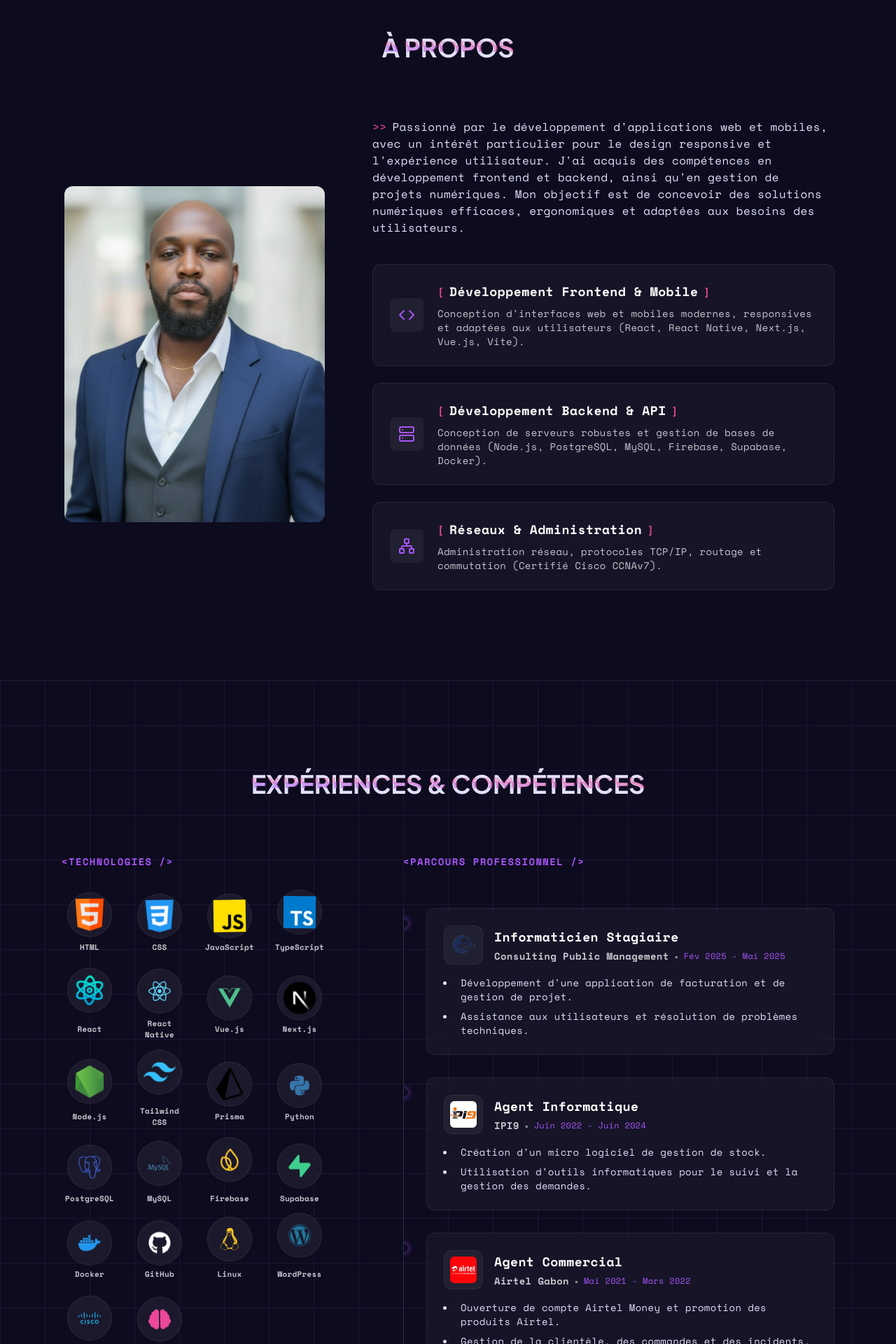
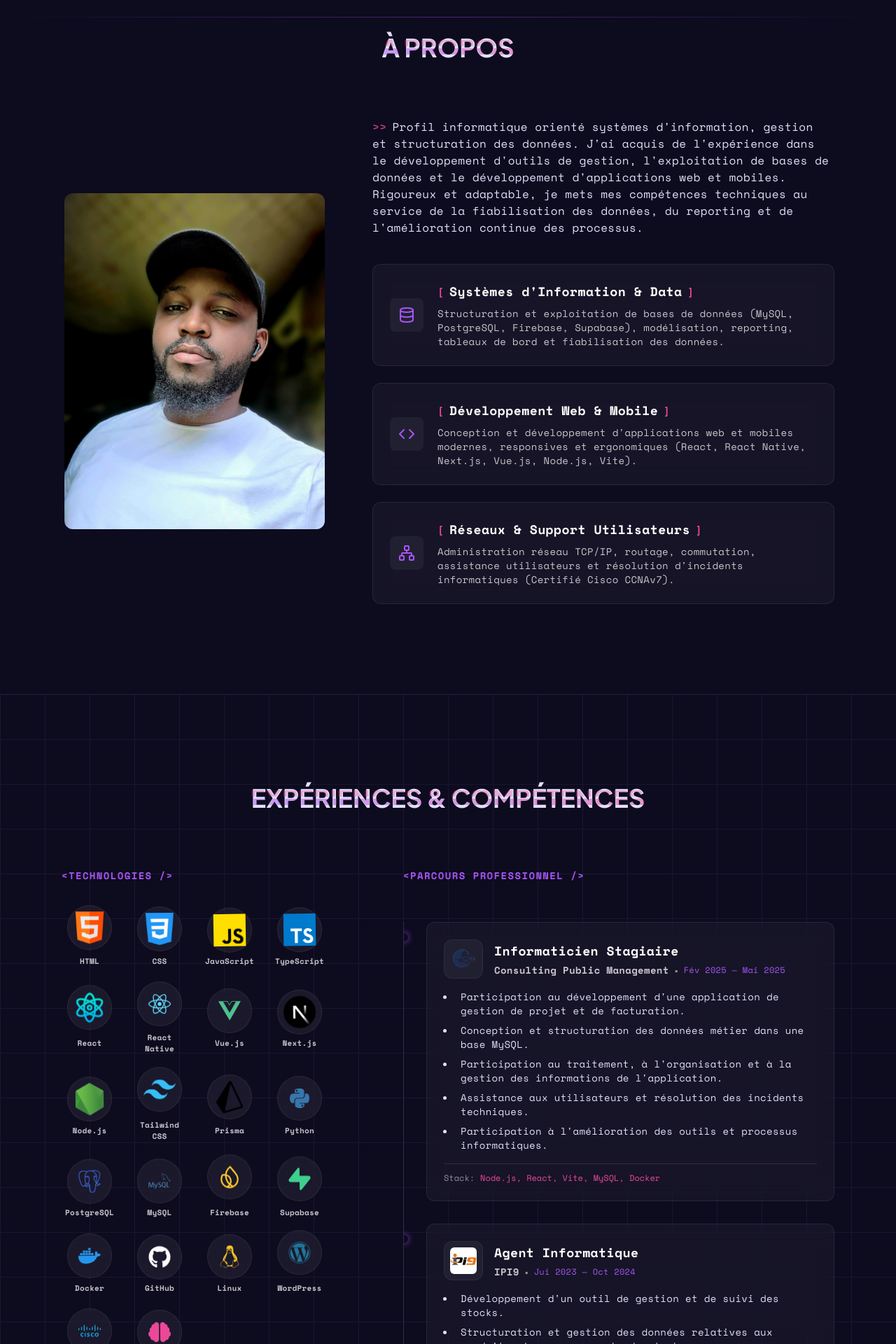
Before and after one commit to LaCsoN00/portfolio, a React (Vite) app: page / in a window 1280 px wide. Shown: the part 880-2800 px from the top of the page at 70% size. Built offline with nearby package versions, Linux system fonts and the light colour scheme.

Commit message:
feat: align portfolio content with CV (Assistant Data & SI, experiences, education & certifications)

```diff
--- a/src/components/About.tsx
+++ b/src/components/About.tsx
@@ -1,25 +1,24 @@
 import Title from "./Title"
-import img from '../assets/img.jpg'
-import { Code, Server, Network } from "lucide-react";
+import { Code, Network, Database } from "lucide-react";
 import { useScrollReveal } from "../hooks/useScrollReveal";
 
 const aboutSections = [
     {
         id: 1,
-        title: "Développement Frontend & Mobile",
-        description: "Conception d'interfaces web et mobiles modernes, responsives et adaptées aux utilisateurs (React, React Native, Next.js, Vue.js, Vite).",
+        title: "Systèmes d'Information & Data",
+        description: "Structuration et exploitation de bases de données (MySQL, PostgreSQL, Firebase, Supabase), modélisation, reporting, tableaux de bord et fiabilisation des données.",
+        icon: <Database className="w-6 h-6 text-[var(--accent-mid)]" />,
+    },
+    {
+        id: 2,
+        title: "Développement Web & Mobile",
+        description: "Conception et développement d'applications web et mobiles modernes, responsives et ergonomiques (React, React Native, Next.js, Vue.js, Node.js, Vite).",
         icon: <Code className="w-6 h-6 text-[var(--accent-mid)]" />,
     },
     {
-        id: 2,
-        title: "Développement Backend & API",
-        description: "Conception de serveurs robustes et gestion de bases de données (Node.js, PostgreSQL, MySQL, Firebase, Supabase, Docker).",
-        icon: <Server className="w-6 h-6 text-[var(--accent-mid)]" />,
-    },
-    {
         id: 3,
-        title: "Réseaux & Administration",
-        description: "Administration réseau, protocoles TCP/IP, routage et commutation (Certifié Cisco CCNAv7).",
+        title: "Réseaux & Support Utilisateurs",
+        description: "Administration réseau TCP/IP, routage, commutation, assistance utilisateurs et résolution d'incidents informatiques (Certifié Cisco CCNAv7).",
         icon: <Network className="w-6 h-6 text-[var(--accent-mid)]" />,
     },
 ];
@@ -41,8 +40,8 @@ const About = () => {
                     >
                         <div className="relative p-1 rounded-2xl bg-[var(--gradient)]">
                             <img
-                                src={img}
-                                alt="Luc-Jeeffel"
+                                src="/profil.jpeg"
+                                alt="Luc-Jeeffel MABALA MOUNGUENGUI"
                                 className="w-full h-[480px] object-cover object-[50%_15%] rounded-xl"
                             />
                         </div>
@@ -55,11 +54,10 @@ const About = () => {
                     >
                         <p className="text-sm md:text-base leading-relaxed text-center lg:text-left text-[var(--text-primary)] font-mono-label tracking-wide">
                             <span className="text-[var(--accent-pink)] mr-2">&gt;&gt;</span>
-                            Passionné par le développement d'applications web et mobiles, avec un intérêt
-                            particulier pour le design responsive et l'expérience utilisateur. J'ai acquis
-                            des compétences en développement frontend et backend, ainsi qu'en gestion de
-                            projets numériques. Mon objectif est de concevoir des solutions numériques
-                            efficaces, ergonomiques et adaptées aux besoins des utilisateurs.
+                            Profil informatique orienté systèmes d'information, gestion et structuration des données.
+                            J'ai acquis de l'expérience dans le développement d'outils de gestion, l'exploitation de bases de données
+                            et le développement d'applications web et mobiles. Rigoureux et adaptable, je mets mes compétences techniques
+                            au service de la fiabilisation des données, du reporting et de l'amélioration continue des processus.
                         </p>
                         <div className="space-y-6">
                             {aboutSections.map((section, i) => (
--- a/src/components/Experiences.tsx
+++ b/src/components/Experiences.tsx
@@ -1,5 +1,6 @@
 import Title from "./Title"
 import { useScrollReveal } from "../hooks/useScrollReveal"
+import { GraduationCap, Award, Globe } from "lucide-react"
 
 import imgCSS from "../assets/techno/css.png";
 import imgJS from "../assets/techno/js.png";
@@ -48,35 +49,72 @@ const experiences = [
         id: 1,
         role: "Informaticien Stagiaire",
         company: "Consulting Public Management",
-        period: "Fév 2025 - Mai 2025",
+        location: "Libreville, Gabon",
+        period: "Fév 2025 — Mai 2025",
         description: [
-            "Développement d'une application de facturation et de gestion de projet.",
-            "Assistance aux utilisateurs et résolution de problèmes techniques.",
+            "Participation au développement d'une application de gestion de projet et de facturation.",
+            "Conception et structuration des données métier dans une base MySQL.",
+            "Participation au traitement, à l'organisation et à la gestion des informations de l'application.",
+            "Assistance aux utilisateurs et résolution des incidents techniques.",
+            "Participation à l'amélioration des outils et processus informatiques.",
         ],
+        stack: "Node.js, React, Vite, MySQL, Docker",
         image: cpm,
     },
     {
         id: 2,
         role: "Agent Informatique",
         company: "IPI9",
-        period: "Juin 2022 - Juin 2024",
+        location: "Libreville, Gabon",
+        period: "Jui 2023 — Oct 2024",
         description: [
-            "Création d'un micro logiciel de gestion de stock.",
-            "Utilisation d'outils informatiques pour le suivi et la gestion des demandes.",
+            "Développement d'un outil de gestion et de suivi des stocks.",
+            "Structuration et gestion des données relatives aux produits et aux mouvements de stock.",
+            "Utilisation d'une base MySQL pour l'enregistrement et l'exploitation des données.",
+            "Suivi des demandes et traitement des informations associées.",
         ],
+        stack: "HTML, CSS, JavaScript, MySQL",
         image: ipi9,
     },
     {
         id: 3,
         role: "Agent Commercial",
         company: "Airtel Gabon",
-        period: "Mai 2021 - Mars 2022",
+        location: "Libreville, Gabon",
+        period: "Mai 2021 — Mar 2022",
         description: [
-            "Ouverture de compte Airtel Money et promotion des produits Airtel.",
-            "Gestion de la clientèle, des commandes et des incidents.",
-            "Communication et support client.",
+            "Gestion et traitement des demandes clients.",
+            "Collecte et vérification des informations nécessaires à l'ouverture des comptes (Airtel Money).",
+            "Gestion des incidents et communication avec les utilisateurs.",
+            "Promotion des produits et services auprès de la clientèle.",
         ],
+        stack: "",
         image: airtel,
+    },
+];
+
+const educationList = [
+    {
+        id: 1,
+        degree: "Diplôme de Technicien Supérieur (DTS) | Métier du Multimédia et Internet (MMI)",
+        institution: "Institut National de la Poste, Technologies de l'Information et de la Communication",
+        period: "2025 — 2026",
+    },
+    {
+        id: 2,
+        degree: "Baccalauréat | Économie",
+        institution: "Lubin Martial NTOUNTOUME OBAME",
+        period: "2019 — 2020",
+    },
+];
+
+const certificationsList = [
+    {
+        id: 1,
+        title: "CCNAv7 : Introduction to Networks",
+        issuer: "Cisco Networking Academy",
+        year: "2022",
+        certId: "50a12efb-1be8-47c2-bfd5-86fc430135cd",
     },
 ];
 
@@ -85,8 +123,10 @@ interface ExperienceItemProps {
         id: number;
         role: string;
         company: string;
+        location?: string;
         period: string;
         description: string[];
+        stack?: string;
         image: string;
     };
 }
@@ -127,6 +167,48 @@ const ExperienceCard = ({ experience }: ExperienceItemProps) => {
                         <li key={index} className="pl-2">{desc}</li>
                     ))}
                 </ul>
+                {experience.stack && (
+                    <div className="mt-4 pt-3 border-t border-white/10 flex items-center gap-2 font-mono-label text-xs text-[var(--accent-pink)]">
+                        <span className="text-[var(--text-dim)]">Stack:</span>
+                        <span>{experience.stack}</span>
+                    </div>
+                )}
+            </div>
+        </div>
+    );
+};
+
+const EducationCard = ({ edu }: { edu: typeof educationList[0] }) => {
+    const { ref, isVisible } = useScrollReveal({ threshold: 0.15 });
+    return (
+        <div ref={ref} className={`glass-card p-5 reveal-hidden ${isVisible ? 'revealed' : ''}`}>
+            <div className="flex items-start gap-4">
+                <div className="p-2.5 bg-white/5 rounded-lg text-[var(--accent-pink)] flex-shrink-0">
+                    <GraduationCap className="w-5 h-5" />
+                </div>
+                <div>
+                    <h4 className="font-mono-label font-bold text-white text-sm md:text-base mb-1">{edu.degree}</h4>
+                    <p className="font-mono-label text-xs text-[var(--text-muted)] mb-1">{edu.institution}</p>
+                    <span className="font-mono-label text-xs text-[var(--accent-mid)]">{edu.period}</span>
+                </div>
+            </div>
+        </div>
+    );
+};
+
+const CertificationCard = ({ cert }: { cert: typeof certificationsList[0] }) => {
+    const { ref, isVisible } = useScrollReveal({ threshold: 0.15 });
+    return (
+        <div ref={ref} className={`glass-card p-5 reveal-hidden ${isVisible ? 'revealed' : ''}`}>
+            <div className="flex items-start gap-4">
+                <div className="p-2.5 bg-white/5 rounded-lg text-[var(--accent-purple)] flex-shrink-0">
+                    <Award className="w-5 h-5" />
+                </div>
+                <div>
+                    <h4 className="font-mono-label font-bold text-white text-sm md:text-base mb-1">{cert.title}</h4>
+                    <p className="font-mono-label text-xs text-[var(--text-muted)] mb-1">{cert.issuer} • {cert.year}</p>
+                    <p className="font-mono-label text-[11px] text-[var(--text-dim)]">ID : {cert.certId}</p>
+                </div>
             </div>
         </div>
     );
@@ -181,7 +263,7 @@ const Experiences = ({ className }: ExperiencesProps) => {
                     </div>
                 </div>
 
-                {/* Rubrique 2: Parcours Professionnel */}
+                {/* Rubrique 2: Parcours Professionnel & Éducation */}
                 <div className="w-full lg:w-7/12 flex flex-col space-y-6">
                     <h2
                         ref={expTitleRef}
@@ -195,6 +277,41 @@ const Experiences = ({ className }: ExperiencesProps) => {
                             <ExperienceCard key={experience.id} experience={experience} />
                         ))}
                     </div>
+
+                    {/* Éducation */}
+                    <div className="pt-8 space-y-6">
+                        <h2 className="text-sm font-bold text-[var(--accent-mid)] text-center lg:text-left font-mono-label tracking-widest uppercase">
+                            &lt;Éducation & Formation /&gt;
+                        </h2>
+                        <div className="space-y-4">
+                            {educationList.map((edu) => (
+                                <EducationCard key={edu.id} edu={edu} />
+                            ))}
+                        </div>
+                    </div>
+
+                    {/* Certifications & Langues */}
+                    <div className="pt-6 space-y-6">
+                        <h2 className="text-sm font-bold text-[var(--accent-mid)] text-center lg:text-left font-mono-label tracking-widest uppercase">
+                            &lt;Certifications & Langues /&gt;
+                        </h2>
+                        <div className="space-y-4">
+                            {certificationsList.map((cert) => (
+                                <CertificationCard key={cert.id} cert={cert} />
+                            ))}
+                            <div className="glass-card p-5 flex items-center gap-4">
+                                <div className="p-2.5 bg-white/5 rounded-lg text-[var(--accent-pink)] flex-shrink-0">
+                                    <Globe className="w-5 h-5" />
+                                </div>
+                                <div className="font-mono-label text-xs md:text-sm text-[var(--text-muted)] flex flex-wrap gap-4">
+                                    <span><strong className="text-white">Français :</strong> Excellent</span>
+                                    <span>•</span>
+                                    <span><strong className="text-white">Anglais :</strong> Notion</span>
+                                </div>
+                            </div>
+                        </div>
+                    </div>
+
                 </div>
             </div>
         </section>
--- a/src/components/Home.tsx
+++ b/src/components/Home.tsx
@@ -5,8 +5,8 @@ import { FaHtml5, FaReact, FaNodeJs, FaDocker } from "react-icons/fa"
 import { SiTypescript, SiNextdotjs } from "react-icons/si"
 
 const roles = [
-    "Développeur Web",
-    "Développeur Mobile",
+    "Assistant Data & SI",
+    "Développeur Web & Mobile",
     "Développeur Fullstack",
     "Informaticien",
 ]
@@ -55,8 +55,8 @@ const Home = () => {
 
                     <p className="hero-desc font-mono-label text-[var(--text-muted)] text-sm max-w-lg mb-8 leading-loose tracking-wide">
                         <span className="text-[var(--accent-pink)]">// </span>
-                        Spécialisé dans la création d'expériences web immersives.<br/>
-                        Conception d'interfaces modernes, responsives et performantes.
+                        Spécialisé en Systèmes d'Information, gestion & structuration de données<br/>
+                        et développement d'applications web & mobiles performantes.
                     </p>
 
                     <div className="hero-cta flex flex-row gap-3 items-center w-full md:w-auto">
```
Also changed, not shown: 1 other file (tests, documents, lock files or other folders).
